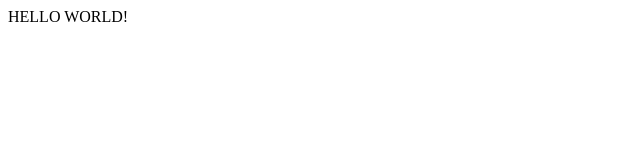
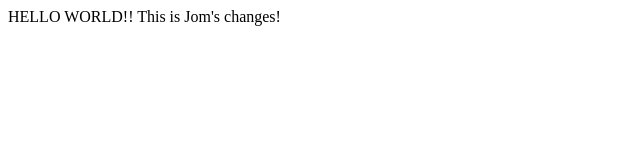
Before and after one commit to jtsdsc/activity1, a plain HTML site: page index.html in a window 1280 px wide. Shown: the whole page, without its empty margins (0-640 px from the left). Drawn offline with Linux system fonts and the light colour scheme.

Commit message:
Modified hello world message

```diff
--- a/index.html
+++ b/index.html
@@ -3,6 +3,6 @@
         <title>My Page</title>
     </head>
     <body>
-        <div>HELLO WORLD!</div>
+        <div>HELLO WORLD!! This is Jom's changes!</div>
     </body>
 </html>
```
